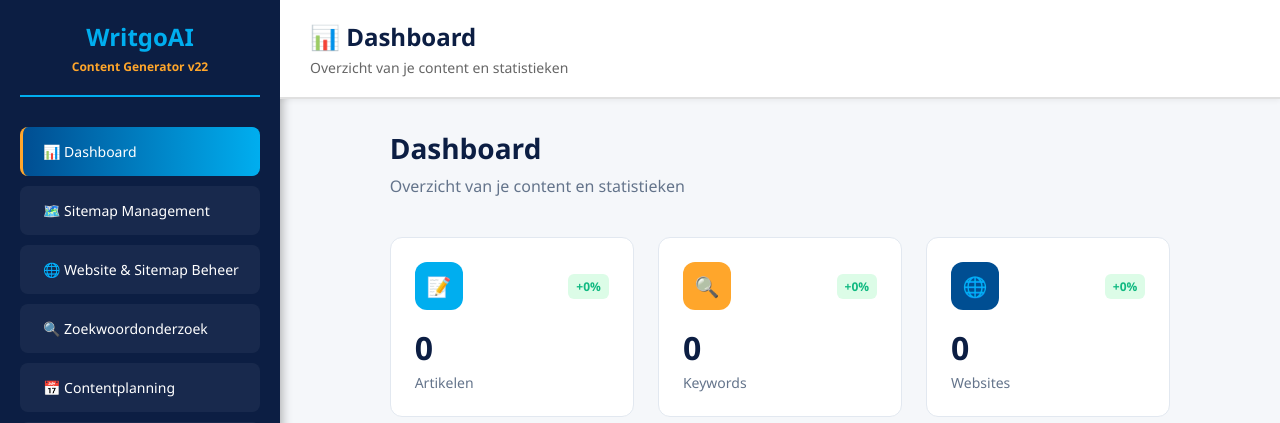
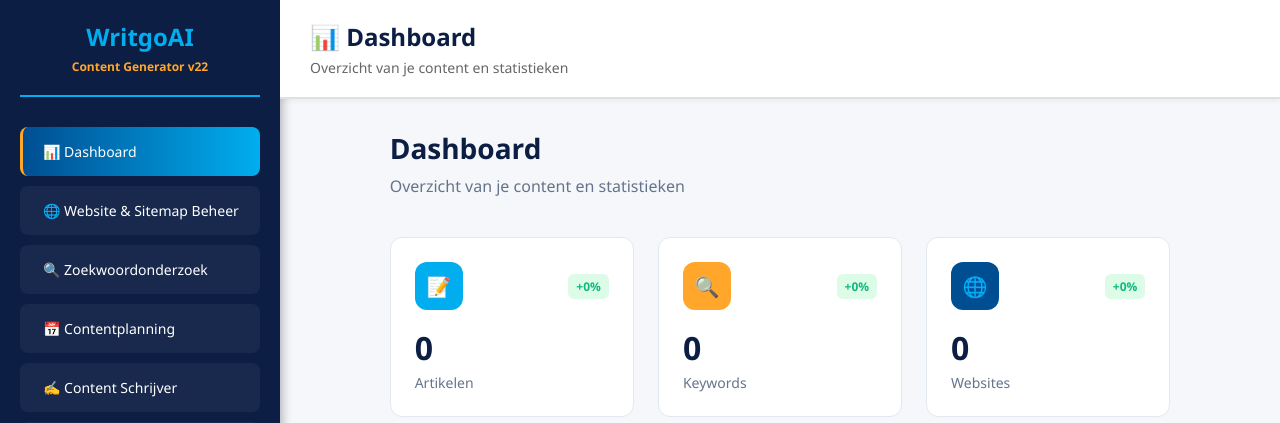
Before and after one commit to Mikeyy1405/artikel-generator, a Flask app: page / in a window 1280 px wide. Shown: the top 423 px of the page. Run offline with Flask 3, Linux system fonts and the light colour scheme; data comes from the database, SQL or seed files in the repository; some libraries are stand-ins or nearby versions.

Commit message:
Remove duplicate 'Sitemap Management' menu item from sidebar
- Removed the duplicate 'Sitemap Management' menu item with map icon
- Updated dashboard quick action button to reference 'website-beheer' instead
- Only 'Website & Sitemap Beheer' remains in the navigation

```diff
--- a/templates/index.html
+++ b/templates/index.html
@@ -505,9 +505,6 @@
                 📊 Dashboard
             </div>
 
-            <div class="menu-item" onclick="switchSection('sitemap-management', event)">
-                🗺️ Sitemap Management
-            </div>
 
             <div class="menu-item" onclick="switchSection('website-beheer', event)">
                 🌐 Website & Sitemap Beheer
@@ -649,7 +646,7 @@
                                         <span>Schrijf Artikel</span>
                                     </button>
 
-                                    <button onclick="switchSection('sitemap-management')" style="width: 100%; padding: 16px; background: var(--deep-blue); color: white; border: none; border-radius: 8px; font-size: 14px; font-weight: 500; cursor: pointer; display: flex; align-items: center; gap: 12px; transition: all 0.2s; margin-bottom: 12px;" onmouseover="this.style.background='#003d7a'" onmouseout="this.style.background='var(--deep-blue)'">
+                                    <button onclick="switchSection('website-beheer')" style="width: 100%; padding: 16px; background: var(--deep-blue); color: white; border: none; border-radius: 8px; font-size: 14px; font-weight: 500; cursor: pointer; display: flex; align-items: center; gap: 12px; transition: all 0.2s; margin-bottom: 12px;" onmouseover="this.style.background='#003d7a'" onmouseout="this.style.background='var(--deep-blue)'">
                                         <span style="font-size: 18px;">🗺️</span>
                                         <span>Sitemap Beheer</span>
                                     </button>
```
